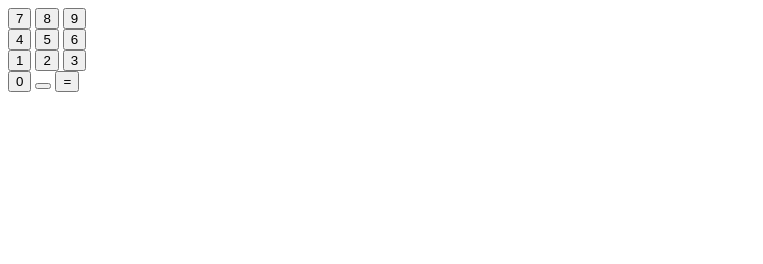
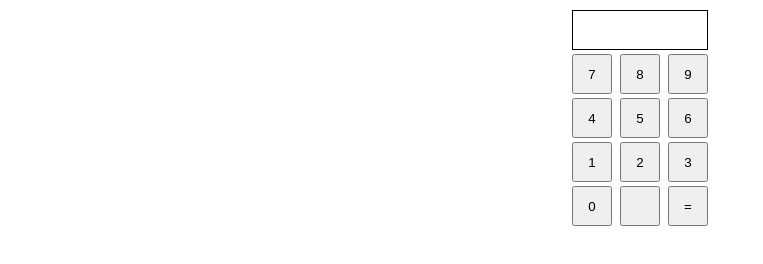
Before and after one commit to Liziloo/odin-calculator, a plain HTML site: page index.html in a window 1280 px wide. Shown: the whole page, without its empty margins (0-763 px from the left). Drawn offline with Linux system fonts and the light colour scheme.

Commit message:
Apply initial styles

```diff
--- a/index.html
+++ b/index.html
@@ -9,6 +9,9 @@
 <body>
     <div id="container">
         <div id="calculator">
+            <div class="row">
+                <div id="display"></div>
+            </div>
             <div class="row">
                 <button class="number">7</button>
                 <button class="number">8</button>
@@ -26,7 +29,7 @@
             </div>
             <div class="row">
                 <button class="number zero">0</button>
-                <button class="blank"></button>
+                <button class="blank">&nbsp;</button>
                 <button class="enter">=</button>
             </div>
         </div>
--- a/styles.css
+++ b/styles.css
@@ -0,0 +1,21 @@
+* {
+    box-sizing: border-box;
+}
+
+#container {
+    display: flex;
+    flex-direction: column;
+    align-items: center;
+}
+
+#display {
+    height: 40px;
+    border: 1px solid black;
+    margin: 2px;
+}
+
+button {
+    width: 40px;
+    height: 40px;
+    margin: 2px;
+}
```
